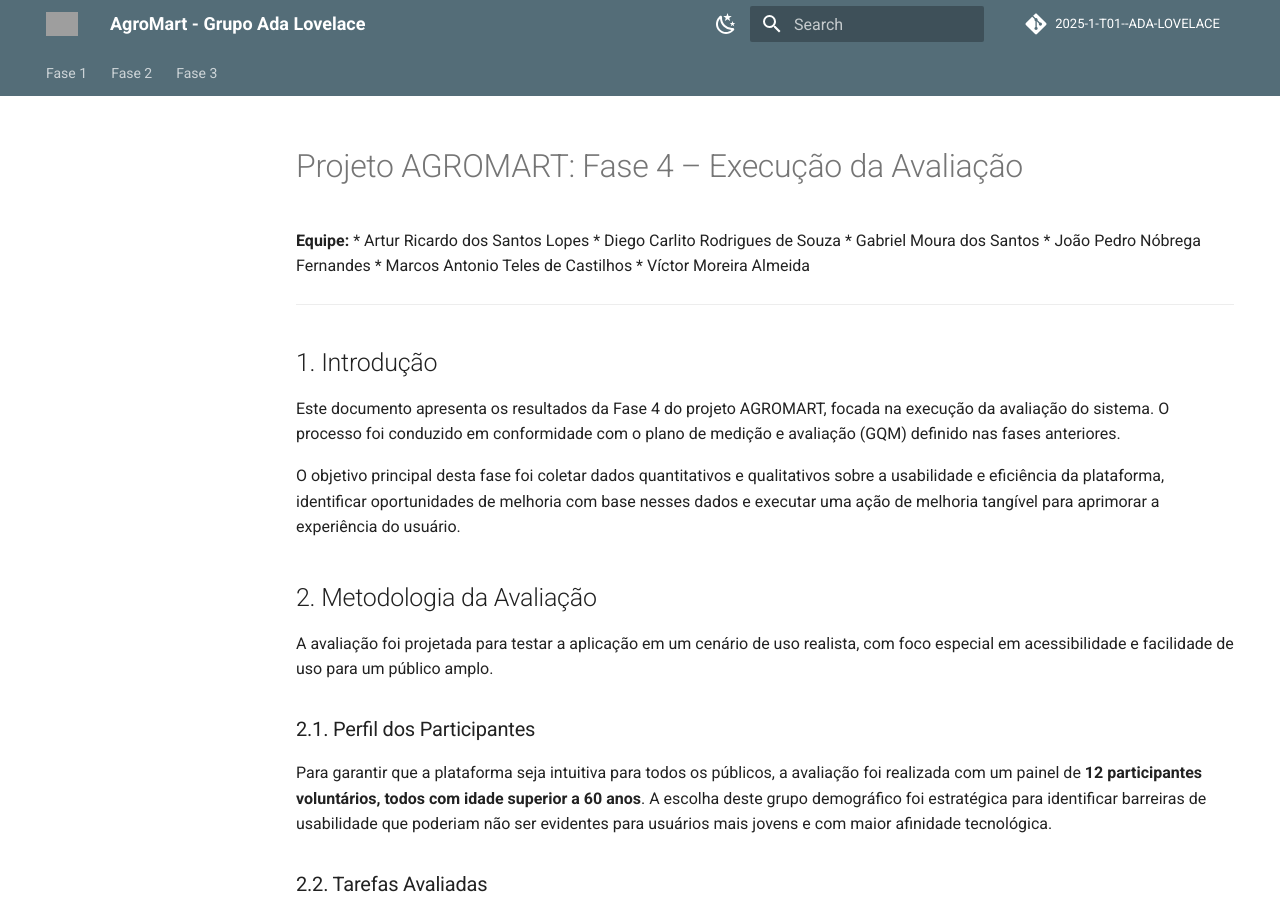
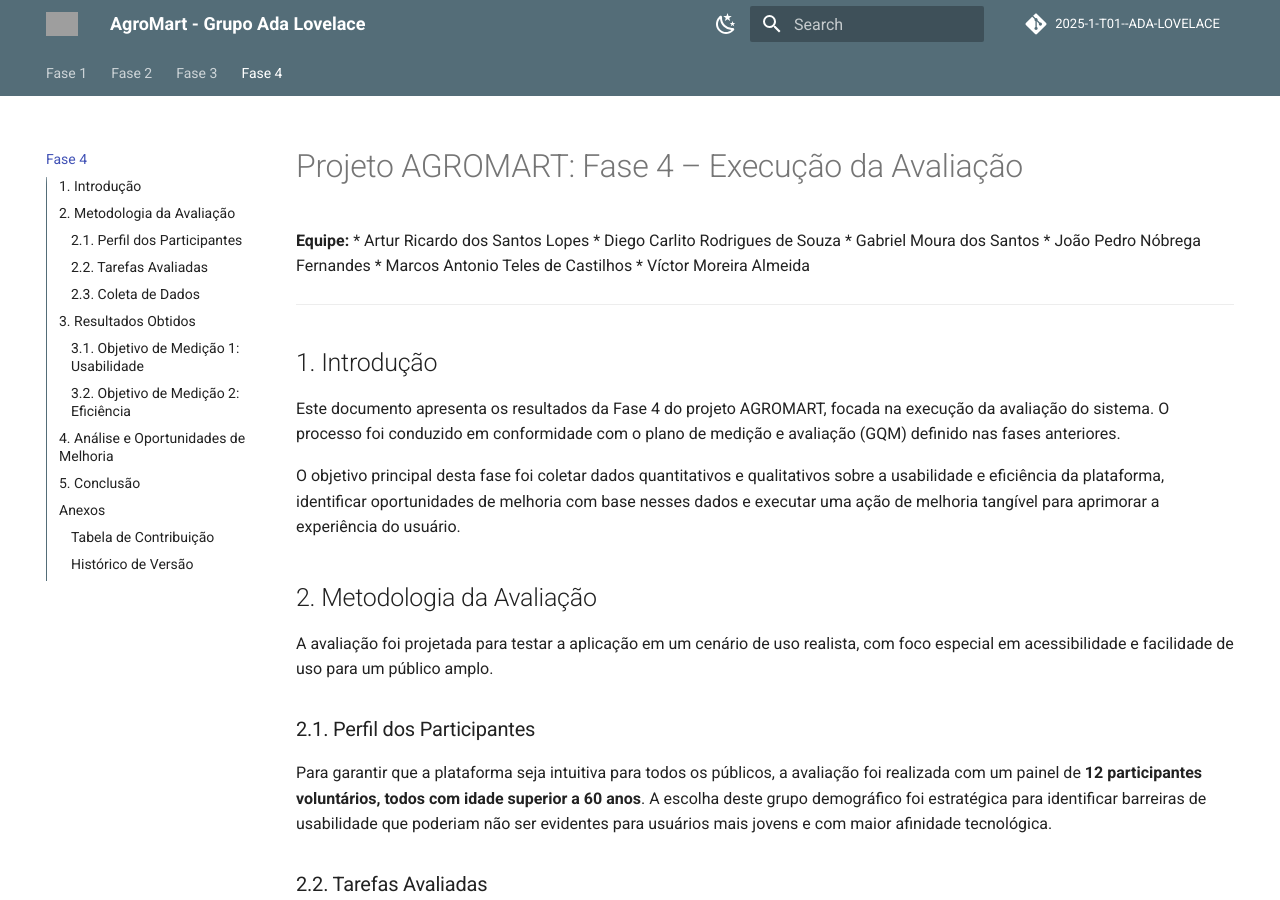
Before and after one commit to FCTE-Qualidade-de-Software-1/2025-1-T01--ADA-LOVELACE, an MkDocs documentation site: the page built from docs/avaliacao/avaliacao-projeto.md, in a window 1280 px wide and 900 px high. Built offline with MkDocs 1.6.1 and Material for MkDocs 9.7.7, drawn with Linux system fonts in a browser that asks for light colours; comment, search, counter and statistics services are not loaded; grey boxes are pictures that could not be loaded.

Commit message:
update mkdocs.yml

```diff
--- a/mkdocs.yml
+++ b/mkdocs.yml
@@ -7,6 +7,7 @@
   - Fase 1: index.md
   - Fase 2: gqm/gqm-fase-definicao.md
   - Fase 3: plano/plano-de-medicao.md
+  - Fase 4: avaliacao/avaliacao-projeto.md
 
 theme:
   name: material
```
